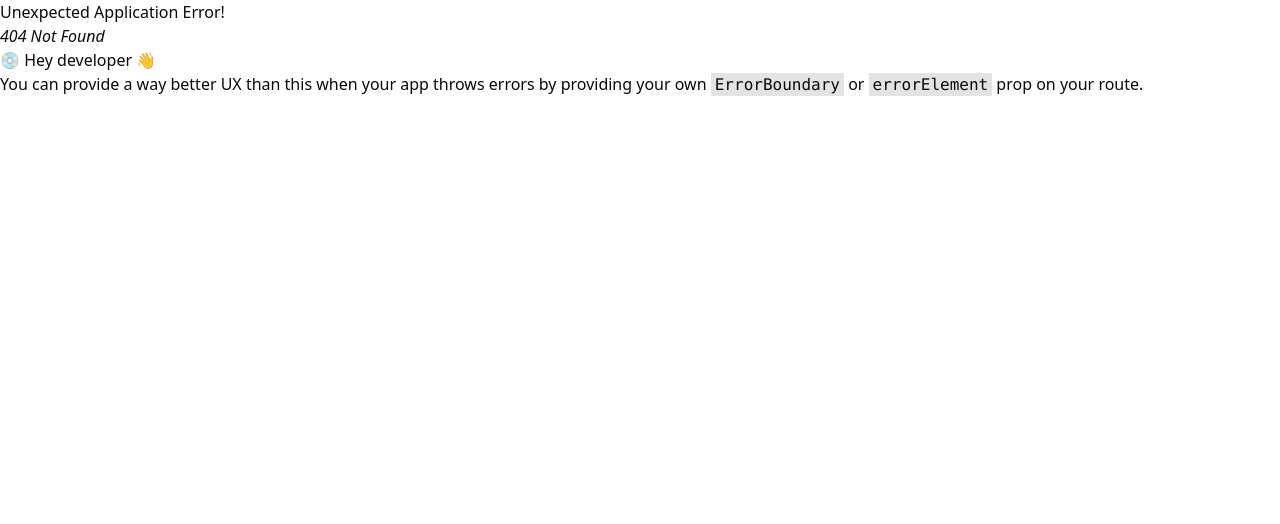
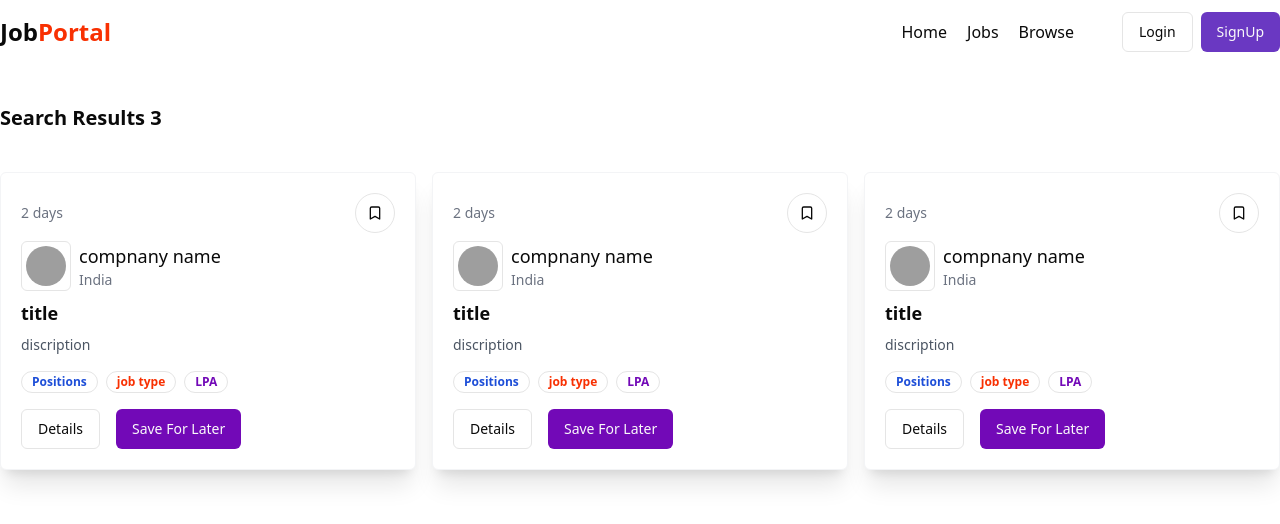
Before and after one commit to Lalitchaudhary01/jobportal, a React (Vite) app in the folder frontend/: page /browse in a window 1280 px wide. Before the commit this address had no page. Shown: the top 524 px of the page. Built offline with nearby package versions, Linux system fonts and the light colour scheme; grey boxes are pictures that could not be loaded; the HTML template or start-up script is replaced by a standard one.

Commit message:
build job filer

```diff
--- /dev/null
+++ b/frontend/src/components/Browse.jsx
@@ -0,0 +1,25 @@
+import React from "react";
+import Navbar from "./shared/Navbar";
+import Job from "./Job";
+
+const randomJobs = [1, 2, 3];
+
+const Browse = () => {
+  return (
+    <div>
+      <Navbar />
+      <div className="max-w-7xl mx-auto my-10">
+        <h1 className="font-bold text-xl my-10">
+          Search Results {randomJobs.length}
+        </h1>
+        <div className="grid grid-cols-3 gap-4">
+          {randomJobs.map((item, index) => {
+            return <Job />;
+          })}
+        </div>
+      </div>
+    </div>
+  );
+};
+
+export default Browse;
--- a/frontend/src/components/Job.jsx
+++ b/frontend/src/components/Job.jsx
@@ -38,7 +38,7 @@
           Positions
         </Badge>
         <Badge className={"text-[#F83002] font-bold"} variant="ghost">
-          joob type
+          job type
         </Badge>
         <Badge className={"text-[#7209b7] font-bold"} variant="ghost">
           LPA
--- a/frontend/src/components/shared/Navbar.jsx
+++ b/frontend/src/components/shared/Navbar.jsx
@@ -24,7 +24,7 @@
               <Link to="/jobs">Jobs</Link>
             </li>
             <li>
-              <Link to="/">Browse</Link>
+              <Link to="/browse">Browse</Link>
             </li>
           </ul>
           {!user ? (
```
Also changed, not shown: frontend/src/App.jsx (+6 -8 lines).
